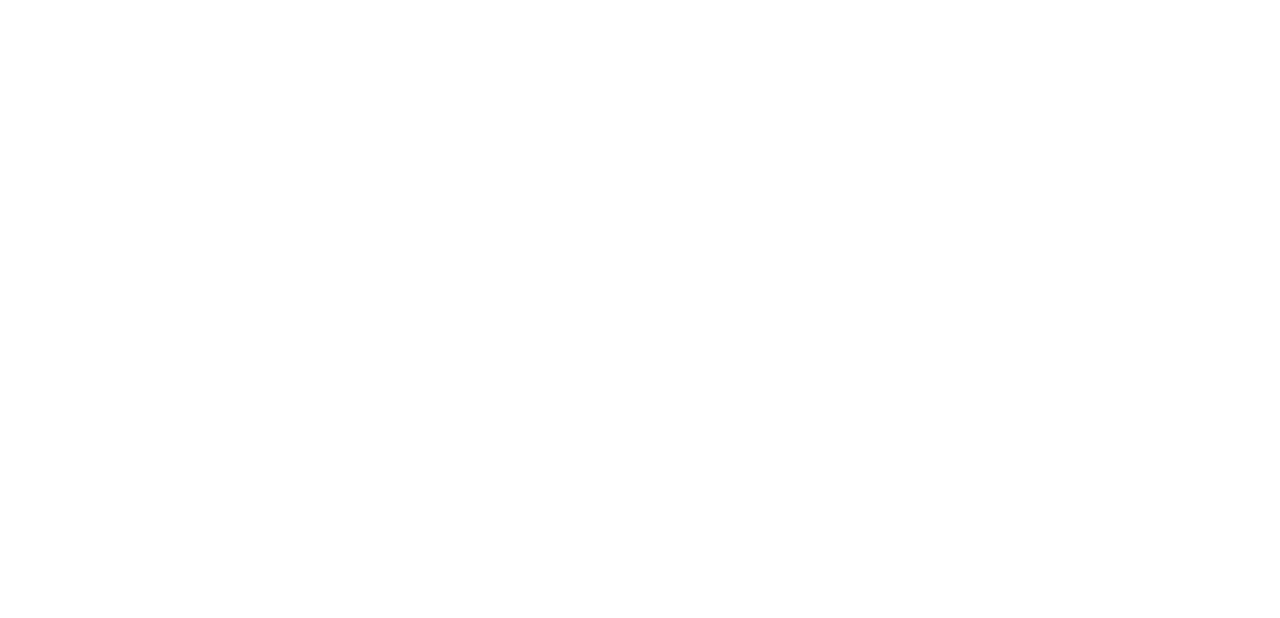
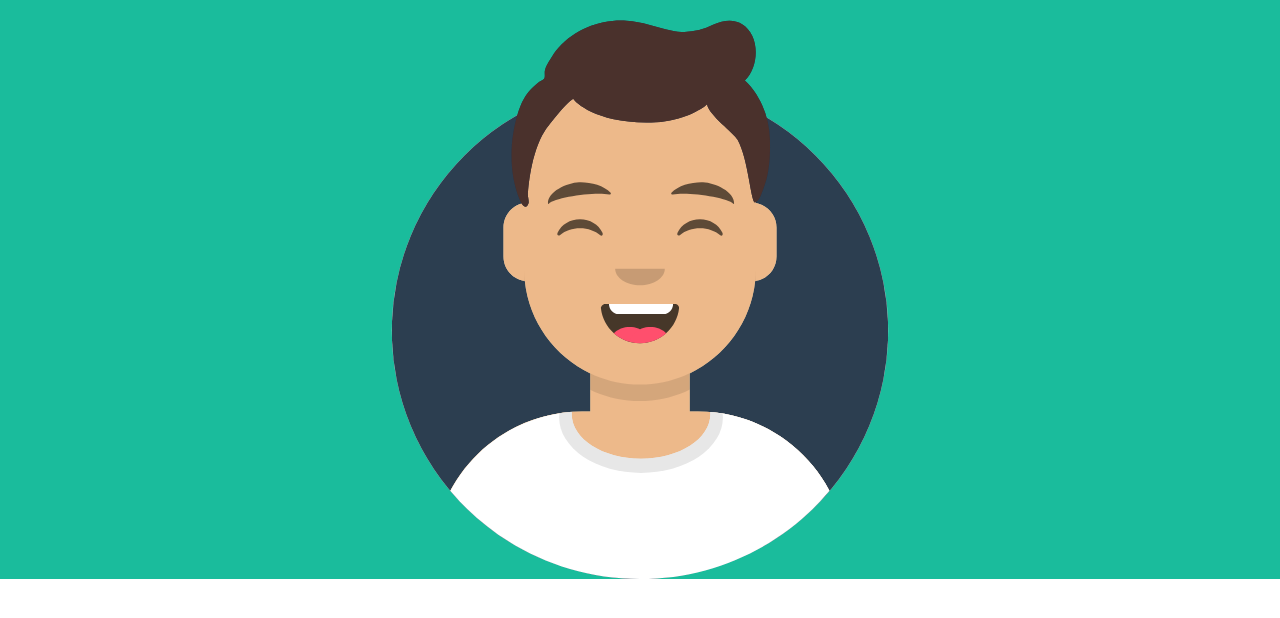
Before and after one commit to CodeYouness/html-css-bootstrap-freelancer, a plain HTML site: page index.html in a window 1280 px wide. Drawn offline with nearby package versions, Linux system fonts and the light colour scheme.

Commit message:
added img directory first implementation of jumbotron

```diff
--- a/css/style.css
+++ b/css/style.css
@@ -0,0 +1,4 @@
+.my_bg-lime {
+    background-color: #1abc9c;
+    color: white;
+}
--- a/index.html
+++ b/index.html
@@ -12,7 +12,20 @@
 </head>
 
 <body>
+    <header>
 
+    </header>
+
+    <main>
+        <section id="jumbotron" class="my_bg-lime">
+            <div class="container">
+                <div class="row">
+                    <div class="col-12 text-center"></div>
+                    <img src="./img/avatar.svg" alt="avatar" class="w-50 mx-auto">
+                </div>
+            </div>
+        </section>
+    </main>
 
 
     <script src="https://cdn.jsdelivr.net/npm/@popperjs/core@2.9.2/dist/umd/popper.min.js"
```
Also changed, not shown: img/avatar.svg (added), img/cabin.png (added), img/cake.png (added), img/circus.png (added), img/game.png (added), img/safe.png (added), img/submarine.png (added).
